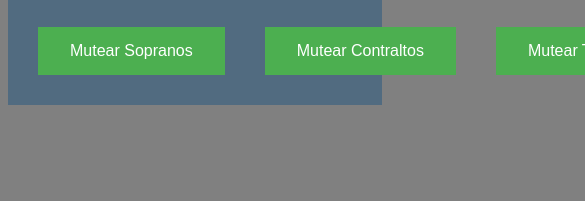
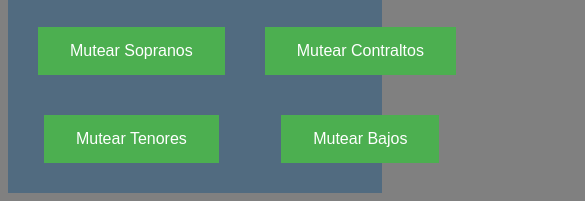
Before and after one commit to JPToribio/ProyectoCoroMunicipal, a plain HTML site: page index.html in a window 390 px wide. Shown: the part 812-1013 px from the top of the page, 585 px wide, since content can reach past the window. Before the commit the page ends 925 px from the top, so only its background shows below. Drawn offline with Linux system fonts and the light colour scheme.

Commit message:
Responsive design

```diff
--- a/index.html
+++ b/index.html
@@ -36,8 +36,8 @@
 <div class="grid-container">
     <div class="grid-item"><input onclick="change1(); enableDisableMute(snd1); colorBtn1();" type="button" value="Mutear Sopranos" id="myButton1"></input></div>
     <div class="grid-item"><input onclick="change2(); enableDisableMute(snd2); colorBtn2();" type="button" value="Mutear Contraltos" id="myButton2"></input></div>
-    <div class="grid-item"><input onclick="change3(); enableDisableMute(snd3); colorBtn3();" type="button" value="Mutear Tenor" id="myButton3"></input></div>
-    <div class="grid-item"><input onclick="change4(); enableDisableMute(snd4); colorBtn4();" type="button" value="Mutear Bajo" id="myButton4"></input></div>
+    <div class="grid-item"><input onclick="change3(); enableDisableMute(snd3); colorBtn3();" type="button" value="Mutear Tenores" id="myButton3"></input></div>
+    <div class="grid-item"><input onclick="change4(); enableDisableMute(snd4); colorBtn4();" type="button" value="Mutear Bajos" id="myButton4"></input></div>
 
   </div>
 
--- a/mystyle.css
+++ b/mystyle.css
@@ -133,3 +133,16 @@ li a {
 li a:hover {
   background-color: #111;
 }
+
+@media only screen and (max-width: 600px) {
+
+.grid-container {
+  display: grid;
+  grid-template-columns: auto auto;
+  background-color: #516b80;
+  padding: 10px;
+  align-items: center;
+  justify-items: center
+}
+
+}
--- a/src/utils.js
+++ b/src/utils.js
@@ -136,7 +136,7 @@ function colorBtn4() {
           btn4.classList.toggle("button4");
           }
 
-function img1() {
+/* function img1() {
   var img1 = document.getElementById("img1");
   img1.classList.toggle("img1");
   }
@@ -151,4 +151,4 @@ function img2() {
   function img3() {
     var img3 = document.getElementById("img3");
     img3.classList.toggle("img1");
-    }
+    } */
```
Also changed, not shown: 1 other file.
